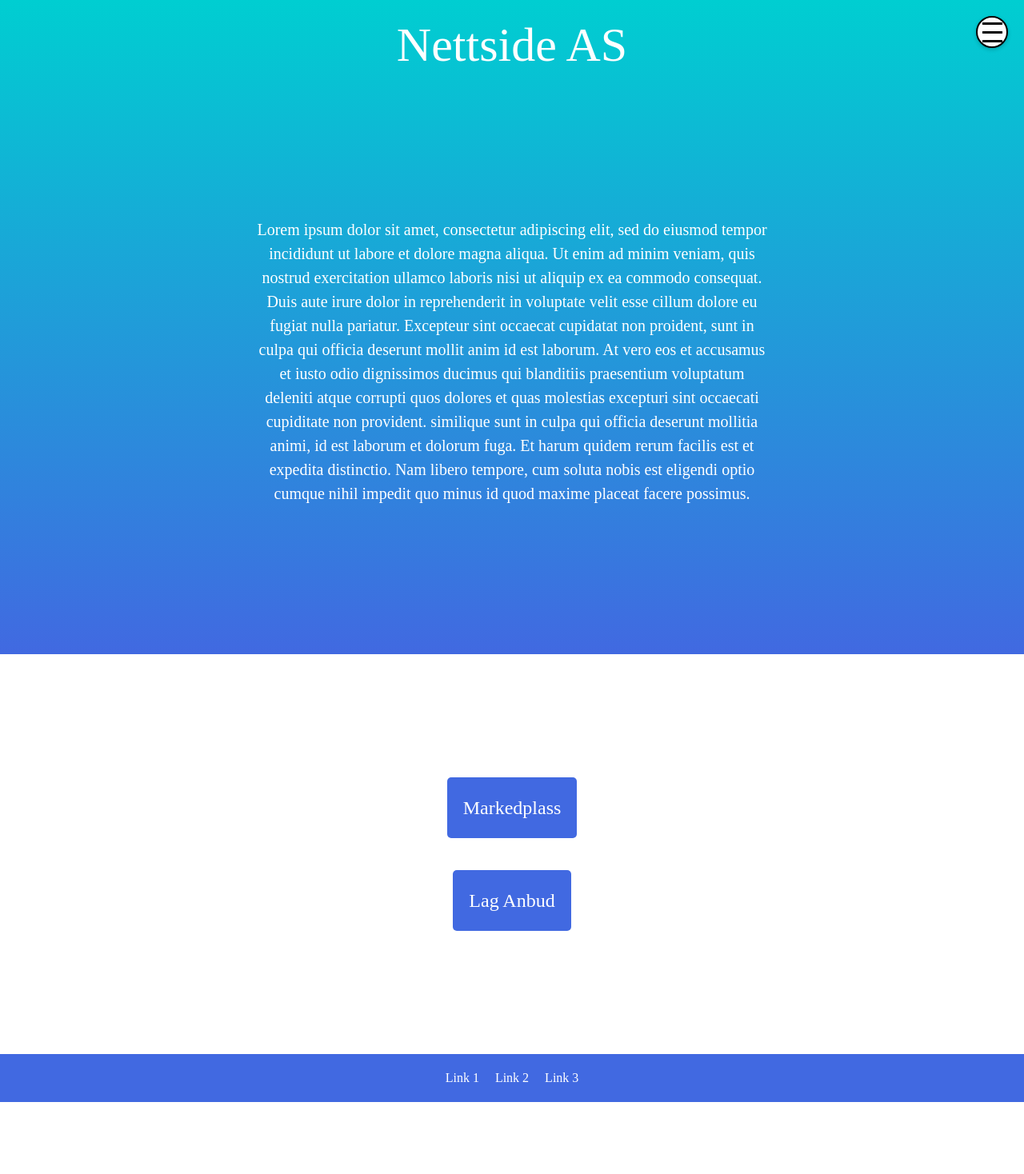
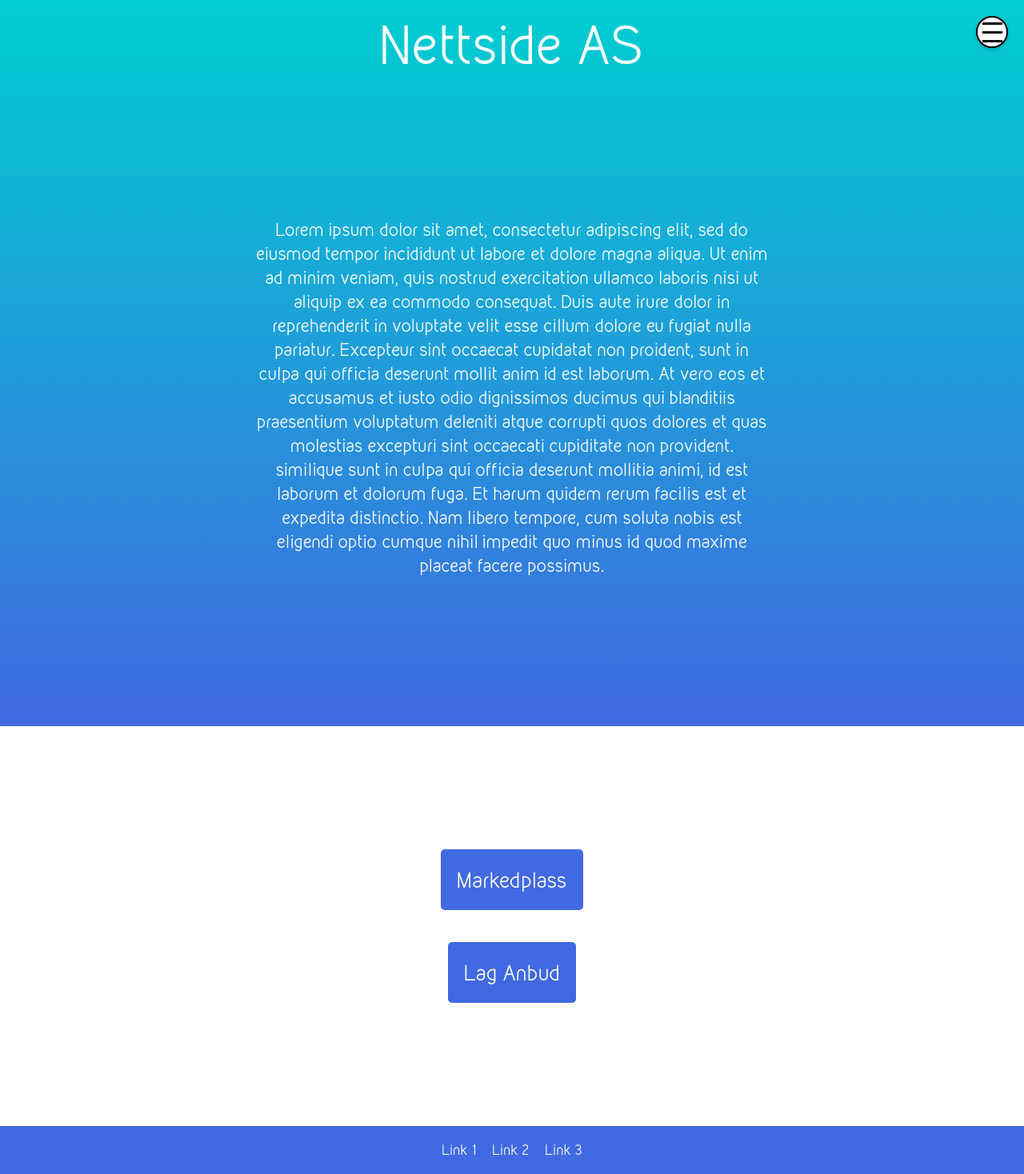
Before and after one commit to jonbonde/APP2000, a React (Create React App) app in the folder reactclient/: page / in a window 1280 px wide. Shown: the whole page at 80% size. Before the commit the page ends 1378 px from the top, so only its background shows below. Built offline with nearby package versions, Linux system fonts and the light colour scheme.

Commit message:
Kirvy font

```diff
--- a/reactclient/src/Utilities/Stylesheet.css
+++ b/reactclient/src/Utilities/Stylesheet.css
@@ -266,7 +266,7 @@ header {
 
 .header-title {
   font-size: 60px;
-  font-family: Kirvy;
+  font-family: 'KirvyRegular';
   text-align: center;
   margin-bottom: 10px;
   width: 100%;
@@ -309,7 +309,7 @@ header {
 
 .textbox-container p {
   font-size: 20px;
-  font-family: Kirvy;
+  font-family: 'KirvyRegular';
   margin-left: 20px 0;
   margin-right: 20px 0;
   padding-top: 150px;
@@ -338,7 +338,7 @@ header {
   border-radius: 5px;
   margin: 20px;
   font-size: 24px;
-  font-family: Kirvy;
+  font-family: 'KirvyRegular';
   text-align: center;
   text-decoration: none;
   cursor: pointer;
@@ -368,9 +368,19 @@ header {
   padding: 0 10px;
   text-decoration: none;
   font-size: 16px;
-  font-family: Kirvy;
+  font-family: 'KirvyRegular';
 }
 
 .footer-container a:hover {
   text-decoration: underline;
 }
+
+@font-face {
+  font-family: "KirvyRegular";
+  src: local("KirvyRegular"),
+   url("../Fonts/Kirvy/Kirvy-Regular.otf") format("opentype");
+  }
+
+.font-face-kr {
+  font-family: "KirvyRegular";
+}
```
